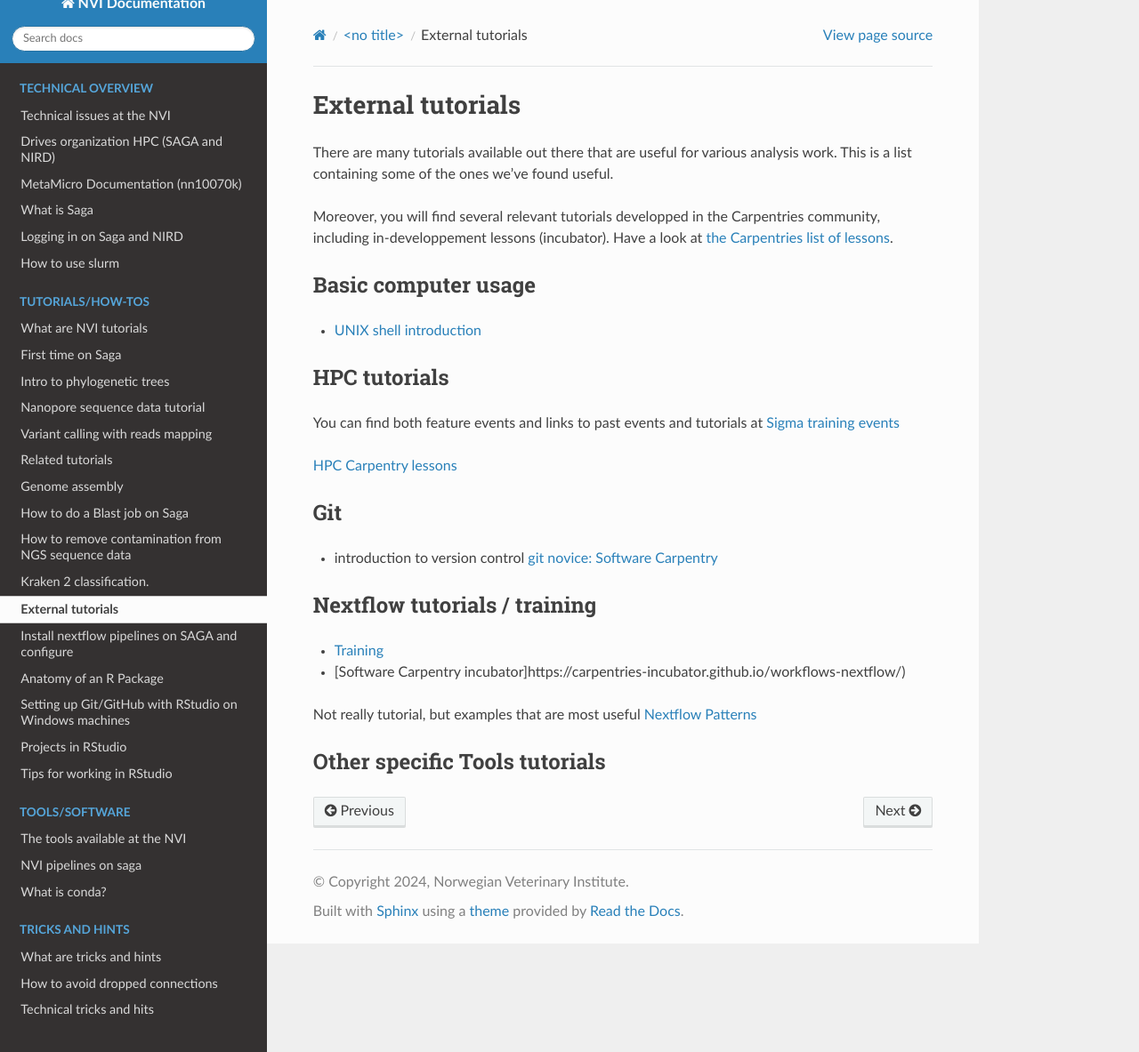
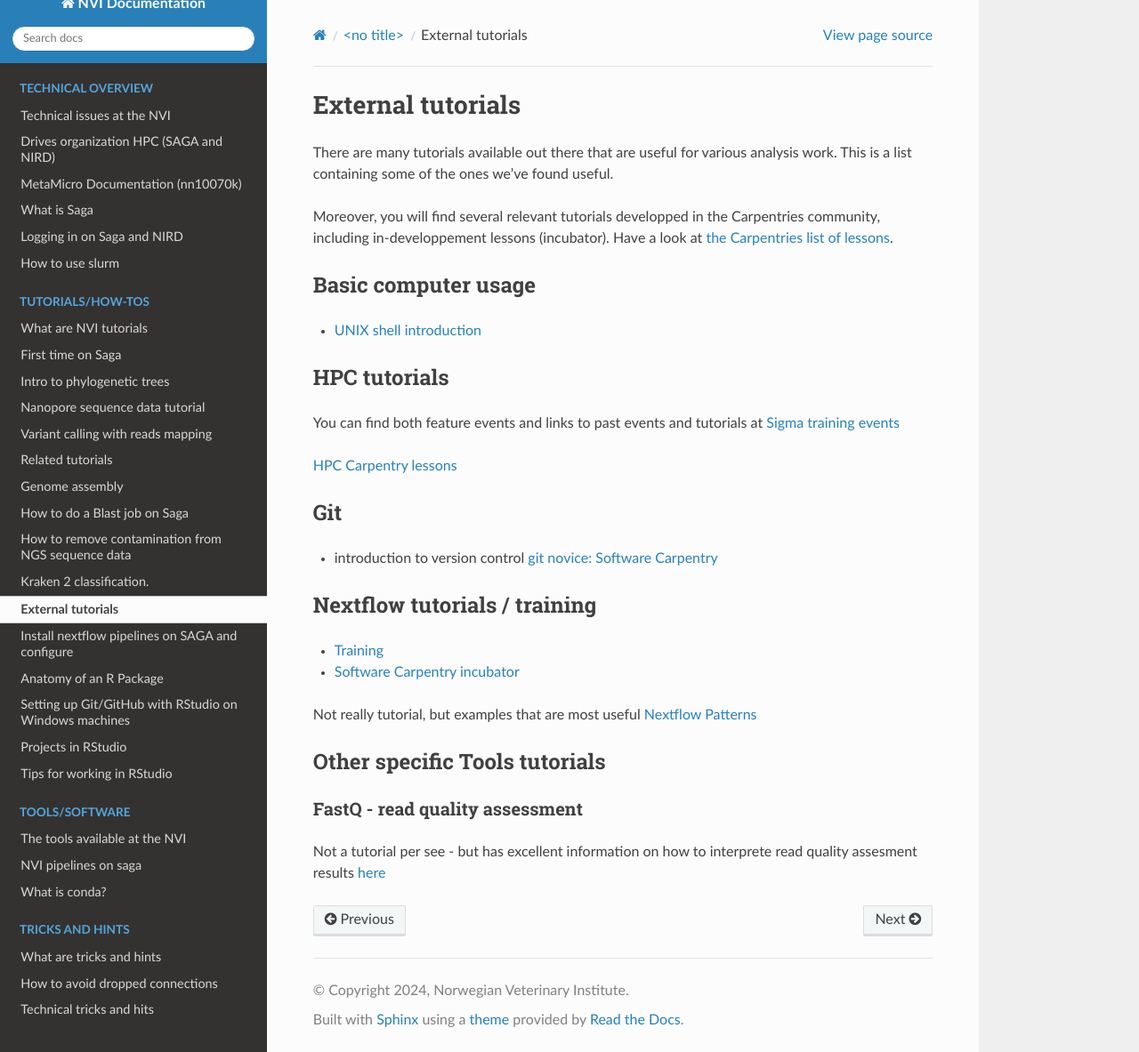
Before and after one commit to NorwegianVeterinaryInstitute/nvi-documentation, a Sphinx documentation site: the page built from docs/source/tutorials/external_tutorials.md, in a window 1280 px wide and 1183 px high. Shown: the whole window at 89% size. Built offline with Sphinx 7.4.7 and the Read the Docs theme 2.0.0, drawn with Linux system fonts in a browser that asks for light colours; pages that are not in the unit, such as notebooks, are missing from menus.

Commit message:
Update external_tutorials.md

```diff
--- a/docs/source/tutorials/external_tutorials.md
+++ b/docs/source/tutorials/external_tutorials.md
@@ -22,11 +22,15 @@ You can find both feature events and links to past events and tutorials at
 
 ## Nextflow tutorials / training
 - [Training](https://training.nextflow.io/)
-- [Software Carpentry incubator]https://carpentries-incubator.github.io/workflows-nextflow/)
+- [Software Carpentry incubator](https://carpentries-incubator.github.io/workflows-nextflow/)
 
 Not really tutorial, but examples that are most useful  [Nextflow Patterns](https://nextflow-io.github.io/patterns/)
 
 ## Other specific Tools tutorials
+
+### FastQ - read quality assessment
+Not a tutorial per see - but has excellent information on how to interprete read quality assesment results [here](https://nf-co.re/eager/2.4.4/docs/output)
+
 <!--
 ### Samtools
 - []https://github.com/arq5x/tutorials
```
